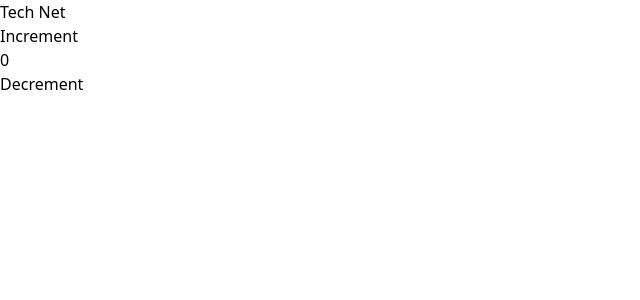
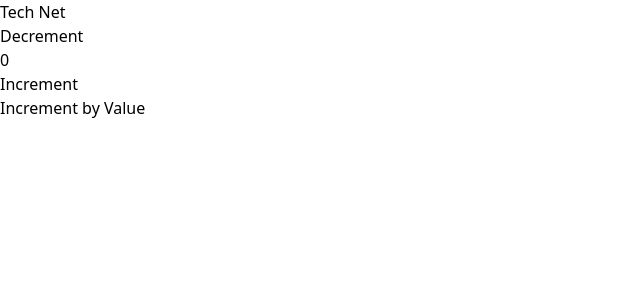
Before and after one commit to mdrayhanhowlader/tech-net, a React (Vite) app: page / in a window 1280 px wide. Shown: the top 300 px of the page, without its empty margins (0-640 px from the left). Built offline with nearby package versions, Linux system fonts and the light colour scheme.

Commit message:
added increment decrement and increment by amount with using type check

```diff
--- a/src/App.tsx
+++ b/src/App.tsx
@@ -1,6 +1,7 @@
 import { useDispatch, useSelector } from 'react-redux';
 import './index.css';
 import { RootState } from './redux/store';
+import { decrement, increment, incrementByAmount } from './redux/features/counter/counterSlice';
 
 function App() {
   const {count} = useSelector((state: RootState) => state.counter)
@@ -10,11 +11,12 @@
     <div>
       <h1>Tech Net</h1>
      <div className='flex justify-center gap-2'>
-     <div className='border-sky-1 '>
-        Increment
+     <div className='border-sky-1 ' onClick={() => dispatch(decrement())}>
+        Decrement
       </div>
       <div>{count}</div>
-      <div className='border-sky-100'>Decrement</div>
+      <div className='border-sky-100' onClick={() => dispatch(increment())}>Increment</div>
+      <div className='border-sky-100' onClick={() => dispatch(incrementByAmount(5))}>Increment by Value</div>
      </div>
 
     </div>
--- a/src/redux/features/counter/counterSlice.ts
+++ b/src/redux/features/counter/counterSlice.ts
@@ -1,4 +1,4 @@
-import {createSlice} from "@reduxjs/toolkit";
+import {PayloadAction, createSlice} from "@reduxjs/toolkit";
 
 const initialState = {
     count: 0,
@@ -9,12 +9,17 @@
     initialState,
     reducers: {
          increment: (state) => {
-state.count -= 1;
+            state.count += 1;
          },
-         decrement: () => {
-
+         decrement: (state) => {
+            state.count -= 1;
+         },
+         incrementByAmount: (state, action: PayloadAction<number>) => {
+            state.count += action.payload
          }
     }
 })
 
+
+export const {increment, decrement, incrementByAmount} = counterSlice.actions;
 export default counterSlice.reducer;
```
